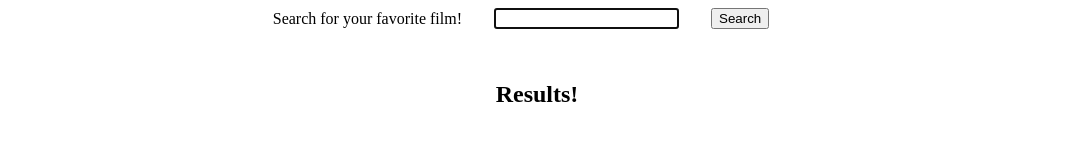
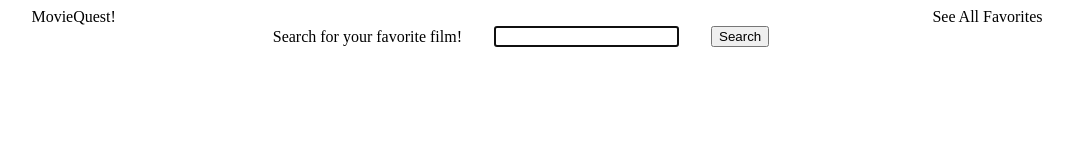
Before and after one commit to fkotsian/moviequest, a plain HTML site: page views/index.html in a window 1280 px wide. Shown: the whole page, without its empty margins (103-1176 px from the left). Drawn offline with Linux system fonts and the light colour scheme; files that its build step writes are made by us from their sources; files whose address does not match are found by name.

Commit message:
Clicking 'Favorites' link appends favorites to DOM
- load favorites from API
- append to DOM
- standardize movies into single format to allow reuse of appendMovies method

```diff
--- a/public/css/application.css
+++ b/public/css/application.css
@@ -1,4 +1,14 @@
-.pageWrap {
+.header {
+  display: flex;
+  flex-flow: row nowrap;
+  justify-content: space-between;
+  align-items: center;
+
+  width: 80%;
+  margin: 0 auto;
+}
+
+.contentWrap {
   width: 50%;
   margin: 0 auto;
 }
--- a/public/js/application.js
+++ b/public/js/application.js
@@ -21,7 +21,7 @@ const MOVIE_ATTRS = [
  * Returns: JSON
  */
 function searchOMDB(movieName) {
-  let searchUri = OMDB_API_URL + '/?apikey=' + OMDB_API_KEY + '&s=' + movieName + '&type=movie&r=json'
+  const searchUri = OMDB_API_URL + '/?apikey=' + OMDB_API_KEY + '&s=' + movieName + '&type=movie&r=json'
 
   return window.fetch(searchUri)
     .then(res => {
@@ -131,7 +131,7 @@ function appendMovieDetails(details, movieElement) {
  * Returns: Promise
  */
 function requestMovieDetails(title) {
-  let detailsUri = OMDB_API_URL + '/?apikey=' + OMDB_API_KEY + '&t=' + title + '&type=movie&plot=full&r=json'
+  const detailsUri = OMDB_API_URL + '/?apikey=' + OMDB_API_KEY + '&t=' + title + '&type=movie&plot=full&r=json'
 
   return window.fetch(detailsUri)
     .then(res => {
@@ -162,7 +162,7 @@ function getDetails(movieTitleElement) {
  * Returns: null
  */
 function saveMovie(iconElement) {
-  let postUri = '/favorites'
+  const postUri = '/favorites'
 
   let movieData = {
     name: iconElement.target.dataset.title,
@@ -187,3 +187,41 @@ function saveMovie(iconElement) {
     console.error(err)
   })
 }
+
+/*
+ * Fetch all favorites from our API
+ * Returns: JSON
+ */
+function fetchFavorites() {
+  const favoritesUri = '/favorites'
+
+  return window.fetch(favoritesUri)
+    .then(res => {
+      return res.json()
+    })
+}
+
+/*
+ * Fetch favorites from the API, then append them to the DOM
+ * Returns: null
+ */
+function loadFavorites() {
+  return fetchFavorites()
+    .then(favorites => {
+      // transform favorites into the standardized format understood by our
+      //  appendMovies method
+      let standardizedFaves = favorites.map(f => (
+        {
+          'Title': f.name,
+          'imdbID': f.oid,
+        }
+      ))
+
+      clearSearchResults()
+      appendMovies(standardizedFaves)
+    })
+    .catch(err => {
+      console.error("Error loading favorites!")
+      console.error(err)
+    })
+}
--- a/views/index.html
+++ b/views/index.html
@@ -8,7 +8,11 @@
     <meta charset="UTF-8"></meta>
   </head>
   <body>
-    <div class="pageWrap">
+    <div class="header">
+      <span>MovieQuest!</span>
+      <a onClick="loadFavorites()">See All Favorites</a>
+    </div>
+    <div class="contentWrap">
       <div class="searchForm">
         <label for="movieName">Search for your favorite film!</label>
         <input type="text" name="movieName" id="movieName" autofocus />
@@ -16,9 +20,6 @@
       </div>
 
       <div class="searchResults" id="searchResults">
-        <h2>
-          Results!
-        </h2>
       </div>
     </div>
   </body>
```
